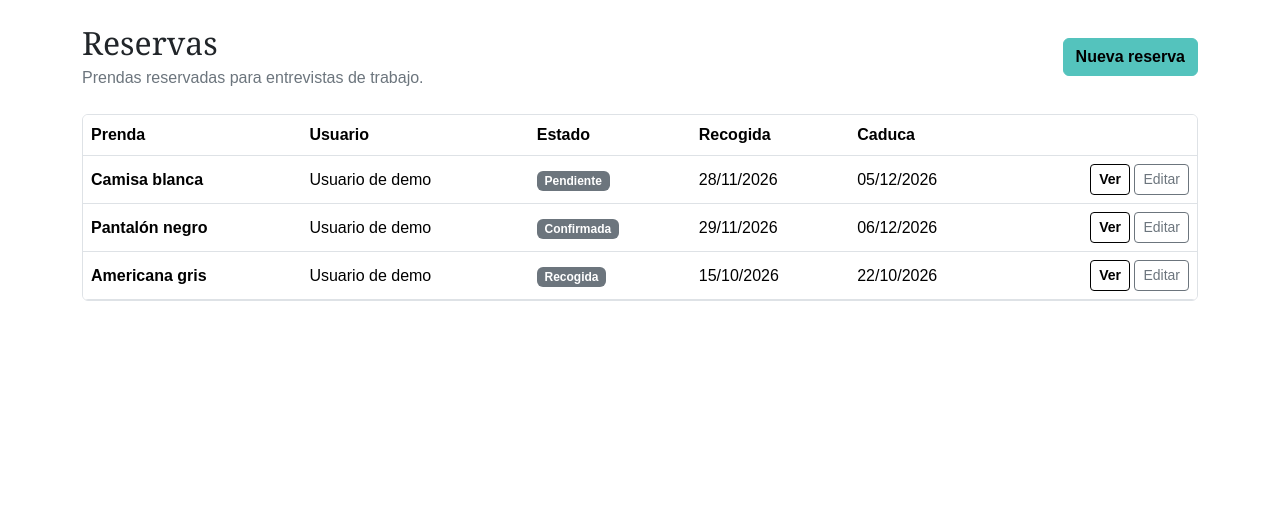
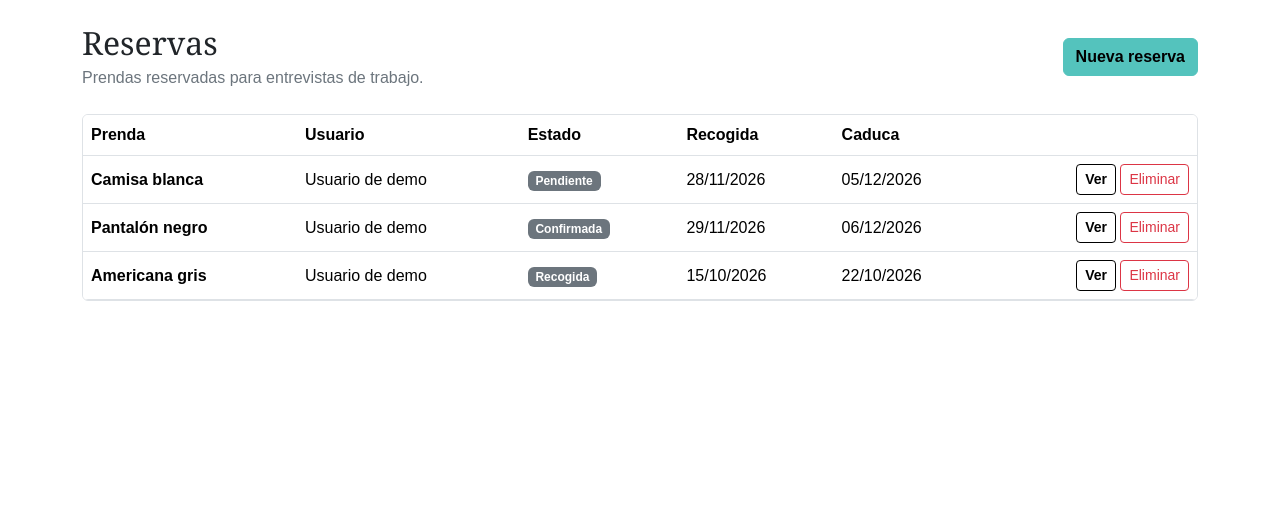
Before and after one commit to certidevs/g1_aspnet, an ASP.NET Core app: page /Reservations in a window 1280 px wide. Shown: the part 69-600 px from the top of the page. Run offline with ASP.NET Core 8, Linux system fonts and the light colour scheme; a user stored in the database is signed in; data comes from the database, SQL or seed files in the repository; some libraries are stand-ins or nearby versions.

Commit message:
Index cambio editar a eliminar

```diff
--- a/Views/Reservations/Index.cshtml
+++ b/Views/Reservations/Index.cshtml
@@ -33,7 +33,10 @@ else
                         <td>@reservation.ExpiresAt.ToString("dd/MM/yyyy")</td>
                         <td class="text-end">
                             <a class="btn btn-sm btn-outline-primary" asp-action="Details" asp-route-id="@reservation.Id">Ver</a>
-                            <a class="btn btn-sm btn-outline-secondary" asp-action="Edit" asp-route-id="@reservation.Id">Editar</a>
+                            <form asp-action="Delete" asp-route-id="@reservation.Id" method="post" class="d-inline"
+                            onsubmit="return confirm('¿Seguro que quieres eliminar esta reserva?');">
+                            <button class="btn btn-sm btn-outline-danger" type="submit">Eliminar</button>
+                        </form>
                         </td>
                     </tr>
                 }
```
